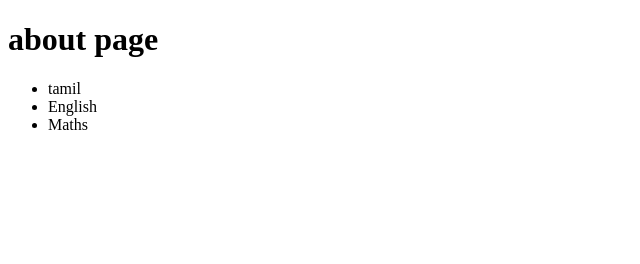
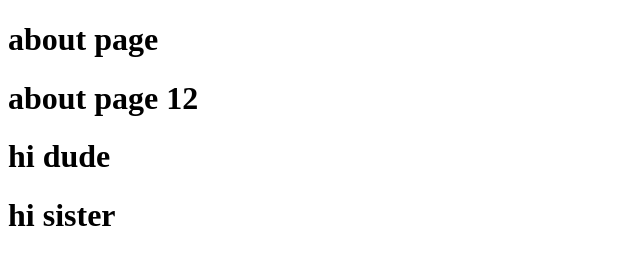
Before and after one commit to Kaviyarasan-Developer/webStaticKaviWeb, a plain HTML site: page Aubout.html in a window 1280 px wide. Shown: the whole page, without its empty margins (0-640 px from the left). Drawn offline with Linux system fonts and the light colour scheme.

Commit message:
h1 tag add

```diff
--- a/Aubout.html
+++ b/Aubout.html
@@ -7,11 +7,10 @@
 </head>
 <body>
     <h1> about page </h1>
+    <h1> about page 12 </h1>
+    <h1>hi dude</h1>
+    <h1>hi sister</h1>
 
-    <ul>
-        <li>tamil</li>
-        <li>English</li>
-        <li>Maths</li>
-    </ul>
+
 </body>
 </html>
```
Also changed, not shown: index.html (+1 -1 lines).
